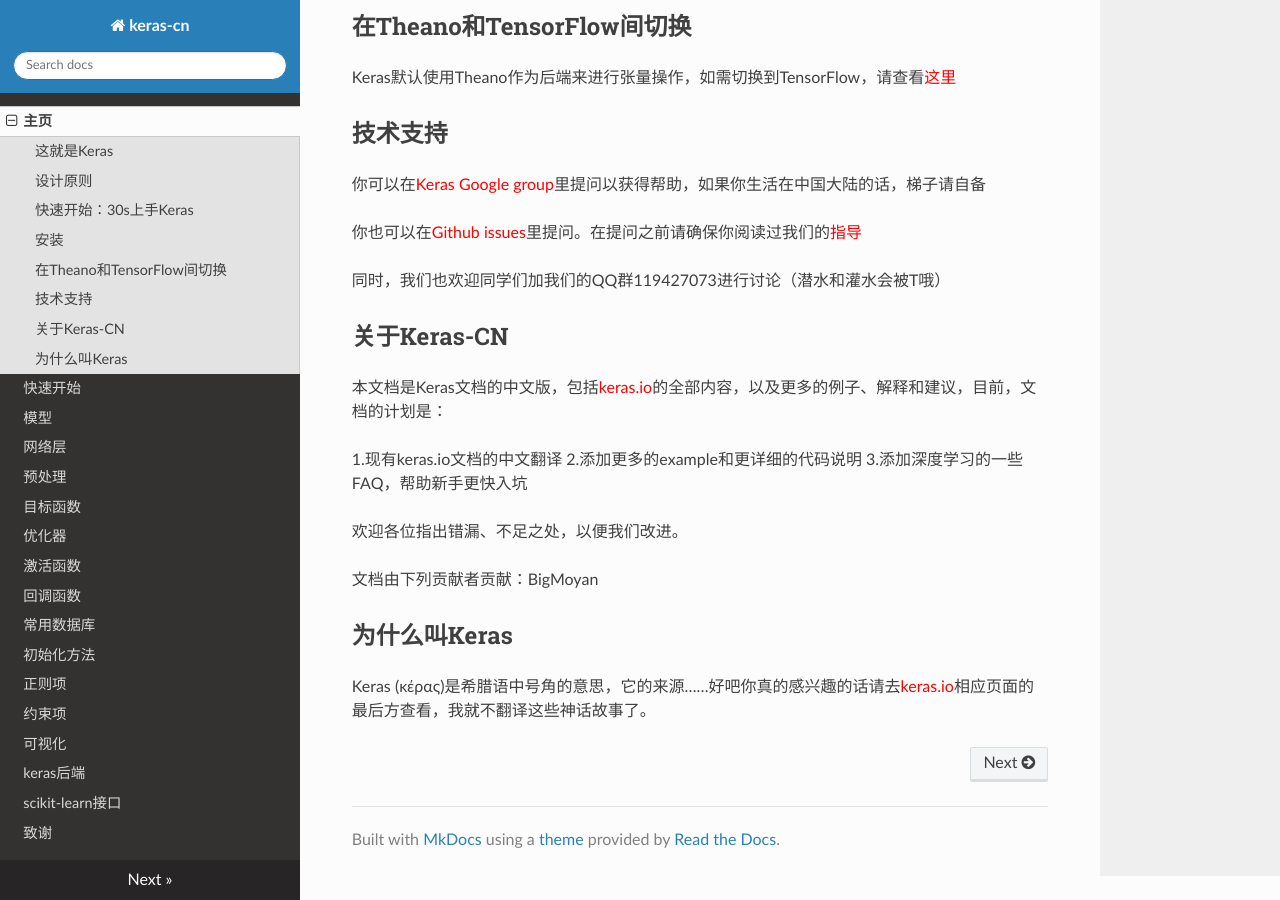
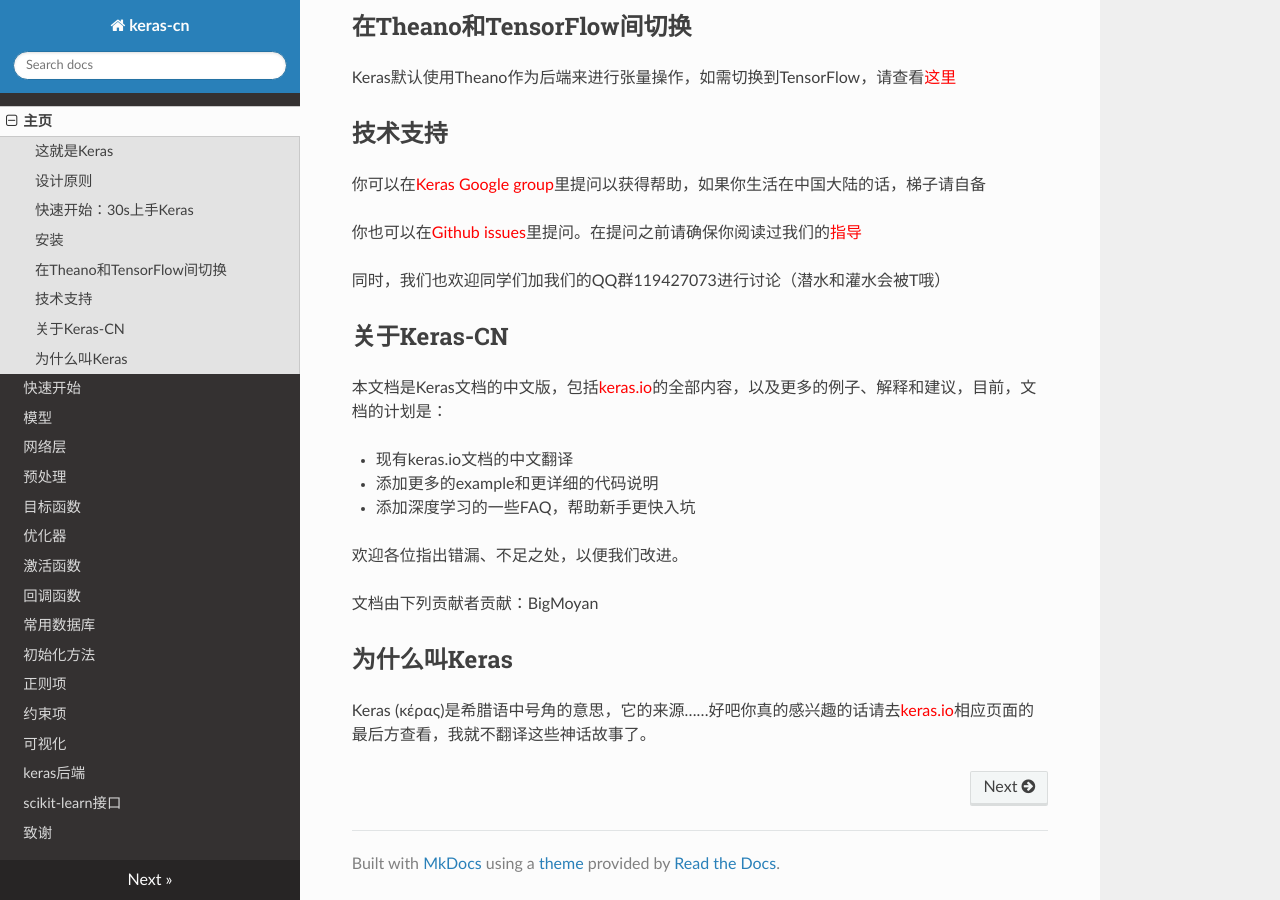
Before and after one commit to MoyanZitto/keras-cn, an MkDocs documentation site: the page built from docs/index.md, in a window 1280 px wide and 900 px high, scrolled down 2790 px. Built offline with MkDocs 1.6.1, drawn with Linux system fonts in a browser that asks for light colours; nearby versions of some CDN libraries; old or Windows-style settings are respelled for this version of MkDocs.

Commit message:
modify index.md

```diff
--- a/docs/index.md
+++ b/docs/index.md
@@ -119,9 +119,11 @@ Keras默认使用Theano作为后端来进行张量操作，如需切换到Tensor
 
 本文档是Keras文档的中文版，包括[<font color=#FF0000>keras.io</font>](http://keras.io/)的全部内容，以及更多的例子、解释和建议，目前，文档的计划是：
 
-1.现有keras.io文档的中文翻译
-2.添加更多的example和更详细的代码说明
-3.添加深度学习的一些FAQ，帮助新手更快入坑
+* 现有keras.io文档的中文翻译
+
+* 添加更多的example和更详细的代码说明
+
+* 添加深度学习的一些FAQ，帮助新手更快入坑
 
 欢迎各位指出错漏、不足之处，以便我们改进。
 
```
